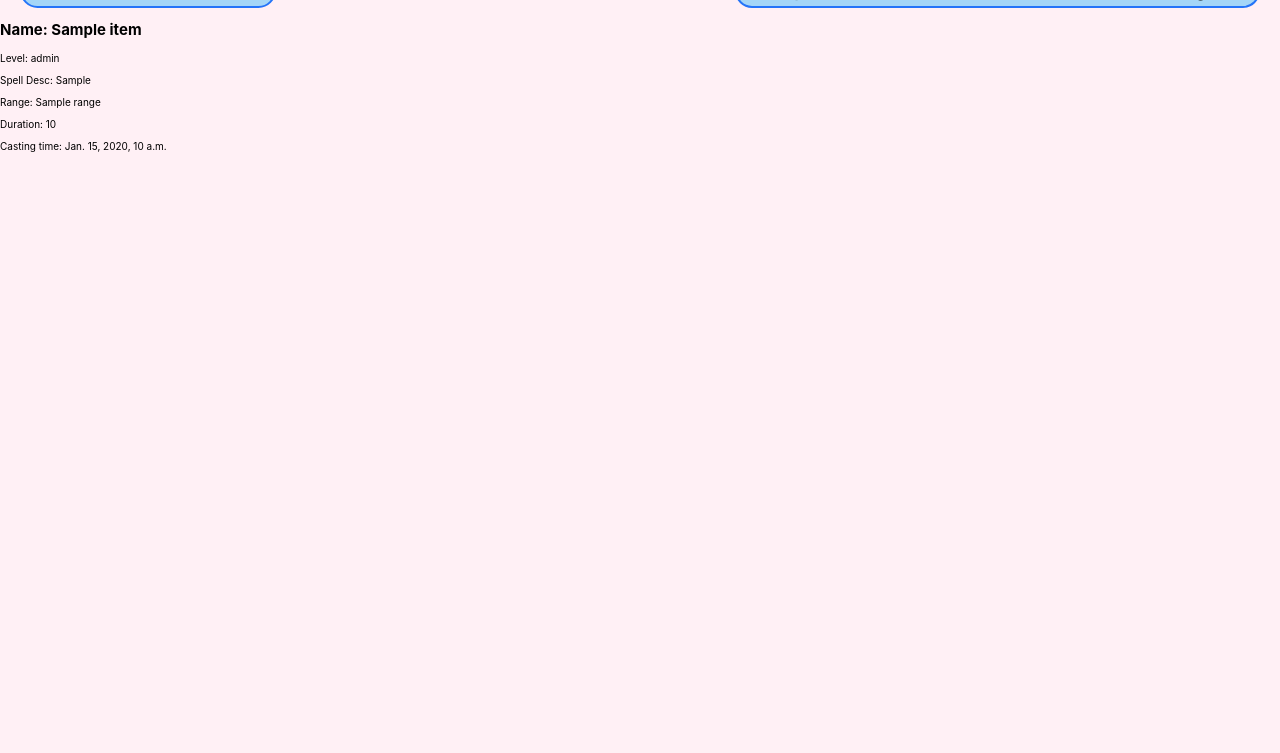
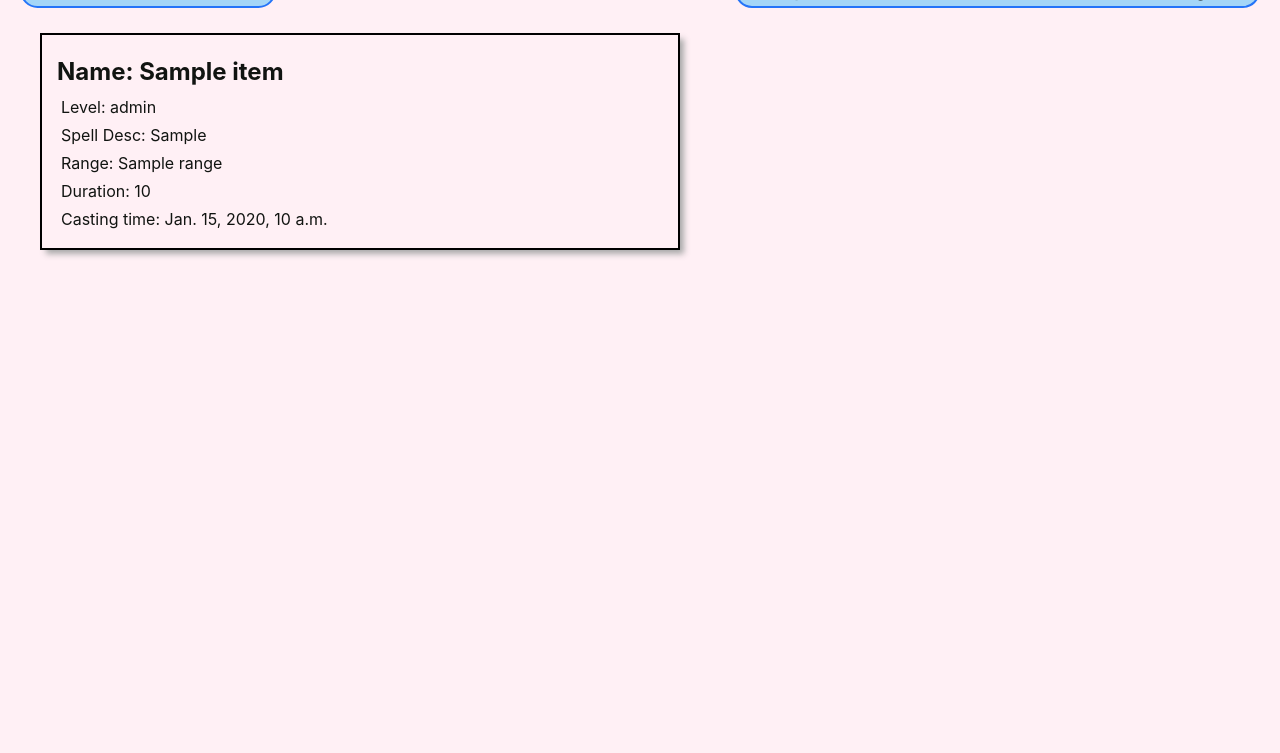
Before and after one commit to crice802/PolyWox-s-App-of-Arcane-Arrangment, a Django app: page /spells/70/ in a window 1280 px wide. Shown: the part 47-800 px from the top of the page. Run offline with Django 3.2, Linux system fonts and the light colour scheme; a user stored in the database is signed in; data comes from the database, SQL or seed files in the repository; both versions use the stored data as it was after the commit; a database or web service that is not in the repository returns one stand-in record (values such as "Sample title"); data that the repository does not hold is empty.

Commit message:
style spell details / add dynamic image on char detail

```diff
--- a/main_app/static/css/spell-detail.css
+++ b/main_app/static/css/spell-detail.css
@@ -1,4 +1,4 @@
-/* main {
+main {
   display: flex;
   align-items: flex-end;
   justify-content: flex-start;
@@ -6,8 +6,8 @@
 }
 
 .card {
-  width: 224px;
-  height: 224px;
+  width: 80vmin;
+  /* height: 80vmin; */
   margin: 25px 25px 15px 40px;
   border: solid 2px;
   box-shadow: var(--card-box-shadow);
@@ -29,8 +29,8 @@
   height: 100%;
   width: 100%;
   display: flex;
-  align-items: flex-end;
-  justify-content: flex-end;
+  align-items: flex-start;
+  justify-content: flex-start;
   flex-direction: column;
   color: var(--text-color);
 }
@@ -46,7 +46,7 @@
 }
 
 .card p {
-  margin: 0;
+  margin: 4px;
   font-size: var(--font-reg);
   z-index: 1;
-} */
+}
--- a/main_app/static/css/spell-index.css
+++ b/main_app/static/css/spell-index.css
@@ -1,4 +1,4 @@
-/* .card-container {
+.card-container {
   padding: 0 40px;
   display: flex;
   justify-content: center;
@@ -61,4 +61,4 @@
 
 .page-header > img:first-of-type {
   margin-left: 15px;
-} */
+}
--- a/main_app/templates/characters/detail.html
+++ b/main_app/templates/characters/detail.html
@@ -55,7 +55,7 @@
 <section class="spells">
     <div class="subsection-title">
       <h2>Spells</h2>
-      <img src="{% static 'images/{{character.char_class}}.png' %}" />
+      <img src="{% static 'images/'%}{{character.char_class}}.png" />
     </div>
 <h3>{{ character.name }}'s Learned Spells</h3>
     <div class="subsection-content">
```
Also changed, not shown: arcane_arrangement.sqlite3.
